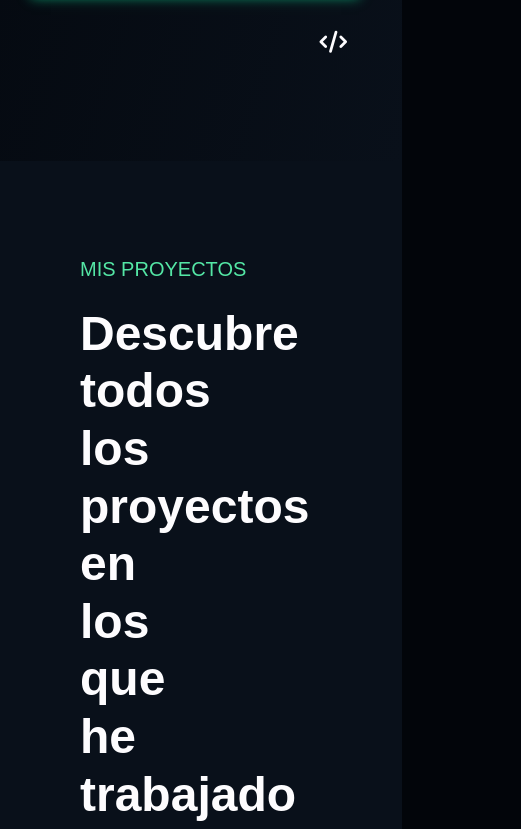
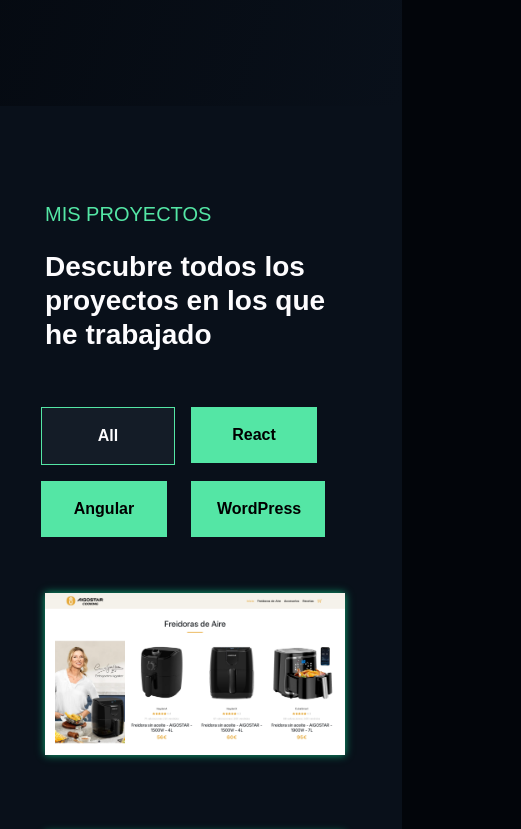
Before and after one commit to SaraMoreiraG/Portfolio, a React (Create React App) app: page /projects in a window 390 px wide. Shown: the part 1168-1997 px from the top of the page, 521 px wide, since content can reach past the window. Built offline with nearby package versions, Linux system fonts and the light colour scheme.

Commit message:
projects responsive

```diff
--- a/src/App.css
+++ b/src/App.css
@@ -23,7 +23,7 @@ body {
 
 #skills,
 #projects {
-  padding: 0 5em 65px 5em;
+  padding: 0 100px 65px 100px;
   background-color: #09101a;
 }
 
@@ -38,29 +38,9 @@ h1 {
   margin: 0;
 }
 
-@media (max-width: 1116px) {
-  h1 {
-    font-size: 50px;
-  }
-}
-
-@media (max-width: 885px) {
-  h1 {
-    font-size: 45px;
-  }
-}
-
-@media (max-width: 768px) {
-  .btn-green {
-    padding: 10px 15px 10px 10px !important;
-  }
-}
-
 h2 {
   font-size: 48px;
   font-weight: 600;
-  /* line-height: 48px; */
-  /* margin-top: 0.8em; */
 }
 
 h3 {
@@ -89,15 +69,24 @@ a {
   cursor: pointer;
   padding: 15px 20px 15px 20px;
   font-weight: 600;
+  text-align: center;
   transition: background-color 0.3s ease-in-out;
 }
-.btn-green a{
+.btn-clean{
+  border: none;
+  text-decoration: none;
+  background-color: transparent;
+  font-weight: 600;
+}
+
+.btn-green a {
   color: #1f1f24;
   font-weight: 600;
 }
-.btn-green2 {
+
+/* .btn-green2 {
   width: 150px;
-}
+} */
 
 .btn-green:hover,
 .btn-green2:hover,
@@ -109,3 +98,53 @@ a {
 .btn-selected {
   border: 1px solid #54E6A5;
 }
+
+.btn-green2:hover .btn-clean,
+.btn-selected .btn-clean{
+  color: #fdfcfe;
+}
+
+@media (max-width: 1116px) {
+  h1 {
+    font-size: 50px;
+  }
+}
+
+@media (max-width: 992px) {
+  h1 {
+    font-size: 48px;
+  }
+
+  h2 {
+    font-size: 36px;
+  }
+
+  #skills,
+  #projects {
+    padding: 0 80px 65px 80px;
+  }
+}
+
+@media (max-width: 768px) {
+  .btn-green {
+    padding: 10px 15px 10px 10px !important;
+  }
+  .btn-green2{
+    width: none;
+
+  }
+  #skills,
+  #projects {
+    padding: 0 60px 65px 60px;
+  }
+}
+
+@media (max-width: 576px) {
+  #skills,
+  #projects {
+    padding: 0 45px 65px 45px;
+  }
+  h2 {
+    font-size: 28px;
+  }
+}
--- a/src/App.js
+++ b/src/App.js
@@ -18,10 +18,10 @@ function App() {
       <Home />
       <Projects />
       <About />
-      {/* <Skills /> */}
+      <Skills />
       <Banner />
-      {/* <GetInTouch /> */}
-      {/* <Contact /> */}
+      <GetInTouch />
+      <Contact />
     </div>
   );
 }
--- a/src/components/GetInTouch/getInTouch.js
+++ b/src/components/GetInTouch/getInTouch.js
@@ -125,8 +125,8 @@ function GetInTouch() {
             onChange={handleChange}
           />
           {isLoading && (
-            <div class="spinner-border" role="status">
-            <span class="visually-hidden">Loading...</span>
+            <div className="spinner-border" role="status">
+            <span className="visually-hidden">Loading...</span>
           </div>
           )}
           <p>{errorMessage}</p>
--- a/src/components/NavBar/navbar.js
+++ b/src/components/NavBar/navbar.js
@@ -102,25 +102,25 @@ function Navbar() {
               href="https://www.instagram.com/saramordev/"
               target="_blank"
               rel="noreferrer"
-              class="green-frame-icon me-3"
+              className="green-frame-icon me-3"
             >
-              <i class="fa-brands fa-instagram"></i>
+              <i className="fa-brands fa-instagram"></i>
             </a>
             <a
               href="https://www.linkedin.com/in/sara-moreira-g/"
               target="_blank"
               rel="noreferrer"
-              class="green-frame-icon me-3"
+              className="green-frame-icon me-3"
             >
-              <i class="fa-brands fa-linkedin"></i>
+              <i className="fa-brands fa-linkedin"></i>
             </a>
             <a
               href="https://github.com/SaraMoreiraG"
               target="_blank"
               rel="noreferrer"
-              class="green-frame-icon me-3"
+              className="green-frame-icon me-3"
             >
-              <i class="fa-brands fa-github"></i>
+              <i className="fa-brands fa-github"></i>
             </a>
 
             <div className="languaje-buttons">
--- a/src/components/Projects/projects.js
+++ b/src/components/Projects/projects.js
@@ -1,5 +1,5 @@
 import React, { useState } from "react";
-import { useTranslation } from 'react-i18next';
+import { useTranslation } from "react-i18next";
 
 import Card from "./Card/card";
 import bar89 from "../../assets/images/bar89.png";
@@ -9,8 +9,7 @@ import socialApp from "../../assets/images/socialApp.png";
 import eCommerce from "../../assets/images/e-commerce2.png";
 import spotify from "../../assets/images/spotify.png";
 import atletico from "../../assets/images/atletico-sanabria.png";
-import aigostar from "../../assets/images/aigostar.png"
-
+import aigostar from "../../assets/images/aigostar.png";
 
 import "./projects.css";
 
@@ -23,7 +22,7 @@ function Projects() {
     {
       imageSrc: aigostar,
       name: "Aigostar",
-			post: t('projects.aigostar'),
+      post: t("projects.aigostar"),
       link: "https://aigostarcooking.com/",
       github: "https://github.com/SaraMoreiraG/Aigostar",
       category: "React",
@@ -31,7 +30,7 @@ function Projects() {
     {
       imageSrc: atletico,
       name: "Atlético Sanabria",
-			post: t('projects.atletico'),
+      post: t("projects.atletico"),
       link: "http://atleticosanabria.com/",
       github: "https://github.com/SaraMoreiraG/restaurante-el89",
       category: "React",
@@ -39,7 +38,7 @@ function Projects() {
     {
       imageSrc: bar89,
       name: "Restaurante el 89",
-		post: t('projects.bar89'),
+      post: t("projects.bar89"),
       link: "https://saramoreirag.github.io/restaurante-el89/",
       github: "https://github.com/SaraMoreiraG/restaurante-el89",
       category: "Angular",
@@ -47,7 +46,7 @@ function Projects() {
     {
       imageSrc: casaRural,
       name: "Casa de Armas",
-		post: t('projects.casaRural'),
+      post: t("projects.casaRural"),
       link: "http://casadearmas.s3-website-us-east-1.amazonaws.com/",
       github: "https://github.com/SaraMoreiraG/CasaRural",
       category: "Angular",
@@ -55,28 +54,28 @@ function Projects() {
     {
       imageSrc: eCommerce,
       name: "E-commerce",
-		post: t('projects.ecommerce'),
+      post: t("projects.ecommerce"),
       github: "https://github.com/SaraMoreiraG/e-commerce",
       category: "React",
     },
     {
       imageSrc: bestPhoto,
       name: "Best Photo Places",
-		post: t('projects.photoblog'),
+      post: t("projects.photoblog"),
       link: "https://bestphotoplaces.wordpress.com/",
       category: "WordPress",
     },
     {
       imageSrc: spotify,
       name: "Spotify Api",
-		post: t('projects.spotify'),
+      post: t("projects.spotify"),
       github: "https://github.com/SaraMoreiraG/SpotifyCountdown",
       category: "React",
     },
     {
       imageSrc: socialApp,
       name: "Travel Tales",
-		post: t('projects.travel'),
+      post: t("projects.travel"),
       github: "https://github.com/SaraMoreiraG/Travel-Tales-React-Flask-Api",
       category: "React",
     },
@@ -90,41 +89,58 @@ function Projects() {
 
   return (
     <section className="row" id="projects">
-      <h3 className="mt-5 pt-5">{t('projects.title')}</h3>
-      <h2 className="col-7 mt-3 mb-5">{t('projects.description')}</h2>
+      <h3 className="mt-5 pt-5">{t("projects.title")}</h3>
+      <h2 className="col-lg-7 col-md-12 mt-3 mb-5">
+        {t("projects.description")}
+      </h2>
       <div className="row justify-content-center mb-5">
-        <button
-          className={`btn-green2 me-2 ${
+        <div className="col-lg-2 col-md-3 col-sm-9 col-6 p-2">
+          <div className={`btn-green2 ${
                 selectedCategory === "All" ? "btn-selected" : ""
               }`}
-          onClick={() => setSelectedCategory("All")}
+              onClick={() => setSelectedCategory("All")}>
+            <button
+              className="btn-clean"
             >
               All
             </button>
-        <button
-          className={`btn-green2 me-2 ${
+          </div>
+        </div>
+		<div className="col-lg-2 col-md-3 col-sm-4 col-6 p-2">
+          <div className={`btn-green2 me-2 ${
             selectedCategory === "React" ? "btn-selected" : ""
           }`}
-          onClick={() => setSelectedCategory("React")}
+          onClick={() => setSelectedCategory("React")}>
+            <button className="btn-clean"
+
         >
           React
         </button>
-        <button
-          className={`btn-green2 me-2 ${
+		</div>
+		</div>
+		<div className="col-lg-2 col-md-3 col-sm-4 col-6 p-2">
+          <div className={`btn-green2 me-2 ${
             selectedCategory === "Angular" ? "btn-selected" : ""
           }`}
-          onClick={() => setSelectedCategory("Angular")}
+          onClick={() => setSelectedCategory("Angular")}>
+            <button className="btn-clean"
         >
           Angular
         </button>
-        <button
-          className={`btn-green2 ${
+		</div>
+		</div>
+		<div className="col-lg-2 col-md-3 col-sm-4 col-6 p-2">
+          <div   className={`btn-green2 ${
             selectedCategory === "WordPress" ? "btn-selected" : ""
           }`}
-          onClick={() => setSelectedCategory("WordPress")}
+          onClick={() => setSelectedCategory("WordPress")}>
+            <button
+              className="btn-clean"
         >
           WordPress
         </button>
+		</div>
+		</div>
       </div>
       <div className="row m-0 p-0">
         {filteredProjects.map((project, index) => (
```
Lines whose indentation alone changed are shown as unchanged.
